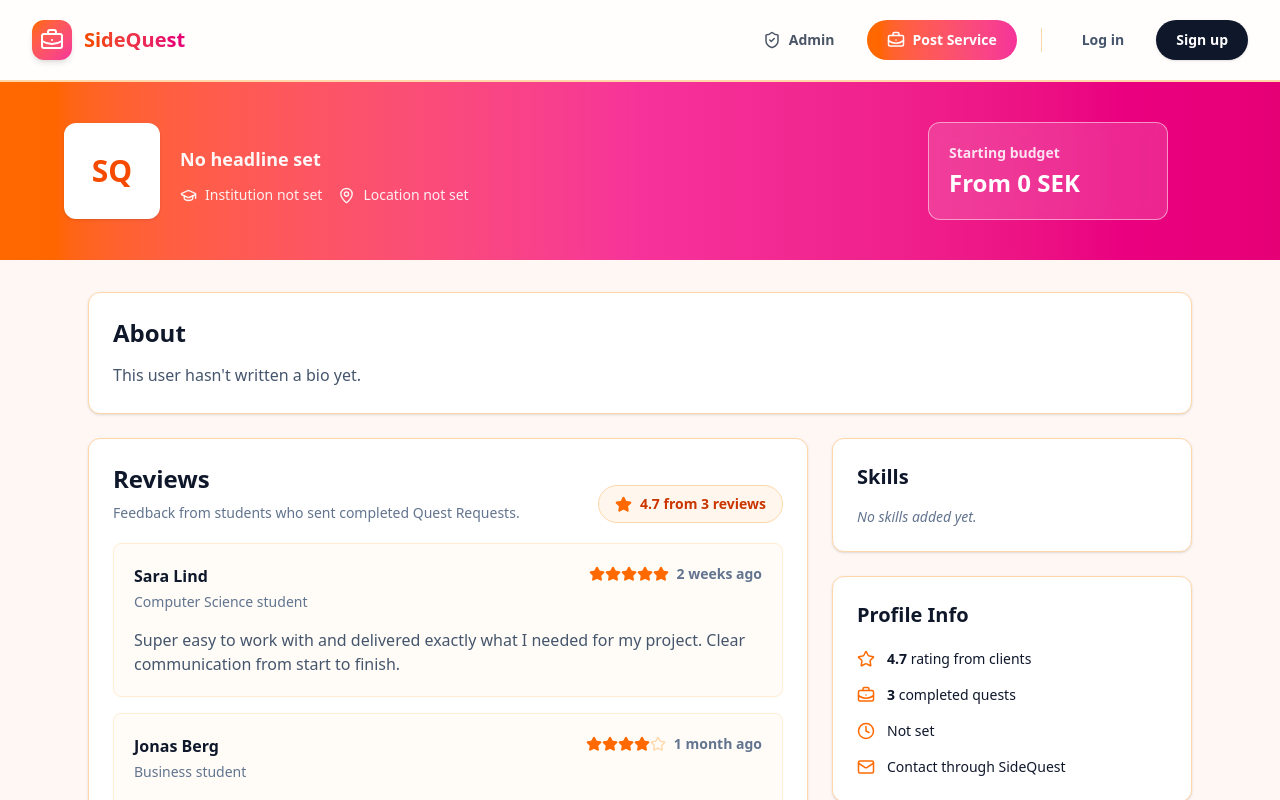
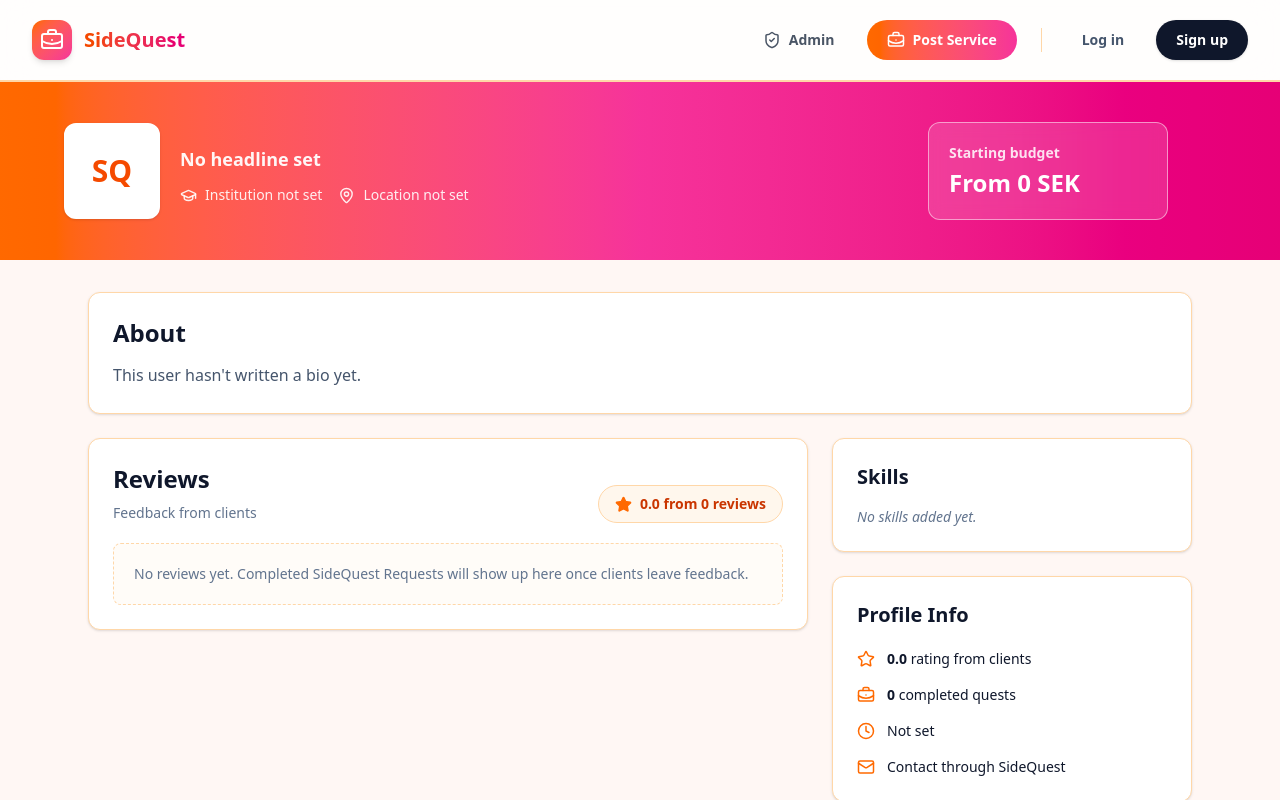
Before and after one commit to mavagoncalves/SideQuest, a React (Vite) app in the folder frontend/: page /profile_view in a window 1280 px wide. Shown: the top 800 px of the page. Built offline with nearby package versions, Linux system fonts and the light colour scheme.

Commit message:
Connected the backend review logic to the frontend.

```diff
--- a/frontend/src/pages/ProfilePage.jsx
+++ b/frontend/src/pages/ProfilePage.jsx
@@ -8,33 +8,15 @@
 import Footer from '../components/Footer'
 import SidebarProfile from '../components/SidebarProfile'
 
-const sampleReviews = [
-    {
-        name: 'Sara Lind',
-        role: 'Computer Science student',
-        rating: 5,
-        date: '2 weeks ago',
-        text: 'Super easy to work with and delivered exactly what I needed for my project. Clear communication from start to finish.'
-    },
-    {
-        name: 'Jonas Berg',
-        role: 'Business student',
-        rating: 4,
-        date: '1 month ago',
-        text: 'Helped me clean up a presentation deck before a class pitch. Fast response and really thoughtful suggestions.'
-    },
-    {
-        name: 'Maya Chen',
-        role: 'Design student',
-        rating: 5,
-        date: '2 months ago',
-        text: 'Great attention to detail and very reliable. I would definitely send another Quest Request.'
-    }
-]
+const getAverageRating = (reviews) => reviews.length
+    ? (reviews.reduce((total, review) => total + review.rating, 0) / reviews.length).toFixed(1)
+    : '0.0'
 
-const averageRating = sampleReviews.length
-    ? (sampleReviews.reduce((total, review) => total + review.rating, 0) / sampleReviews.length).toFixed(1)
-    : '0.0'
+const formatReviewDate = (date) => new Date(date).toLocaleDateString('en-US', {
+    month: 'short',
+    day: 'numeric',
+    year: 'numeric'
+})
 
 const ProfilePage = () => {
     const { id } = useParams()
@@ -44,10 +26,11 @@
     const [isEditing, setIsEditing] = useState(false)
     const [profileDbId, setProfileDbId] = useState(null)
     const [loggedInUser, setLoggedInUser] = useState(null)
+    const [reviews, setReviews] = useState([])
 
     const [userProfile, setUserProfile] = useState({
         firstName: '', lastName: '', title: '', school: '', location: '',
-        rating: averageRating, completedQuests: sampleReviews.length, responseTime: 'Not set',
+        rating: '0.0', completedQuests: 0, responseTime: 'Not set',
         startingPrice: 0, bio: '', skills: [], services: []
     })
 
@@ -70,6 +53,15 @@
                 const dbProfile = response.data
                 setProfileDbId(dbProfile.id)
 
+                let loadedReviews = []
+                try {
+                    const reviewsResponse = await apiClient.get(`/reviews/user/${targetUserId}`)
+                    loadedReviews = reviewsResponse.data || []
+                    setReviews(loadedReviews)
+                } catch {
+                    setReviews([])
+                }
+
                 // Fetching real name from the DB first, falling back to storage if missing
                 const loadedData = {
                     firstName: dbProfile.user?.firstName || userFromStorage?.firstName || '',
@@ -79,7 +71,7 @@
                     startingPrice: dbProfile.hourlyRateCents ? dbProfile.hourlyRateCents / 100 : 0,
                     bio: dbProfile.bio || '',
                     skills: dbProfile.skillTags || [],
-                    school: '', rating: averageRating, completedQuests: sampleReviews.length, responseTime: 'Not set', services: []
+                    school: '', rating: getAverageRating(loadedReviews), completedQuests: loadedReviews.length, responseTime: 'Not set', services: []
                 }
 
                 setUserProfile(loadedData)
@@ -148,6 +140,8 @@
     const avatarLetters = (userProfile.firstName || userProfile.lastName)
         ? `${userProfile.firstName?.charAt(0) || ''}${userProfile.lastName?.charAt(0) || ''}`.toUpperCase()
         : 'SQ'
+
+    const averageRating = getAverageRating(reviews)
 
     if (isLoading) return <div className="flex min-h-screen items-center justify-center bg-[#fff7f4]">Loading...</div>
 
@@ -220,21 +214,22 @@
                             <div className="flex flex-col gap-3 sm:flex-row sm:items-end sm:justify-between">
                                 <div>
                                     <h2 className="text-2xl font-bold">Reviews</h2>
-                                    <p className="mt-2 text-sm text-slate-500">Feedback from students who sent completed Quest Requests.</p>
+                                    <p className="mt-2 text-sm text-slate-500">Feedback from clients </p>
                                 </div>
                                 <div className="flex items-center gap-2 rounded-full border border-orange-200 bg-orange-50 px-4 py-2 text-sm font-bold text-orange-700">
                                     <Star size={17} className="fill-orange-500 text-orange-500" />
-                                    <span>{averageRating} from {sampleReviews.length} reviews</span>
+                                    <span>{averageRating} from {reviews.length} reviews</span>
                                 </div>
                             </div>
 
                             <div className="mt-5 grid gap-4">
-                                {sampleReviews.map((review, index) => (
-                                    <article className="rounded-lg border border-orange-100 bg-orange-50/40 p-5" key={index}>
+                                {reviews.length > 0 ? (
+                                    reviews.map((review) => (
+                                    <article className="rounded-lg border border-orange-100 bg-orange-50/40 p-5" key={review.id}>
                                         <div className="flex flex-col gap-3 sm:flex-row sm:items-start sm:justify-between">
                                             <div>
-                                                <h3 className="font-bold">{review.name}</h3>
-                                                <p className="mt-1 text-sm text-slate-500">{review.role}</p>
+                                                <h3 className="font-bold">{review.reviewer?.firstName} {review.reviewer?.lastName}</h3>
+                                                <p className="mt-1 text-sm text-slate-500">SideQuest client</p>
                                             </div>
                                             <div className="flex items-center gap-2 text-sm font-semibold text-slate-500">
                                                 <div className="flex">
@@ -246,12 +241,17 @@
                                                         />
                                                     ))}
                                                 </div>
-                                                <span>{review.date}</span>
+                                                <span>{formatReviewDate(review.createdAt)}</span>
                                             </div>
                                         </div>
-                                        <p className="mt-4 leading-6 text-slate-600">{review.text}</p>
+                                        <p className="mt-4 leading-6 text-slate-600">{review.comment || 'No written comment.'}</p>
                                     </article>
-                                ))}
+                                    ))
+                                ) : (
+                                    <p className="rounded-lg border border-dashed border-orange-200 bg-orange-50/40 p-5 text-sm text-slate-500">
+                                        No reviews yet. Completed SideQuest Requests will show up here once clients leave feedback.
+                                    </p>
+                                )}
                             </div>
                         </div>
 
```
